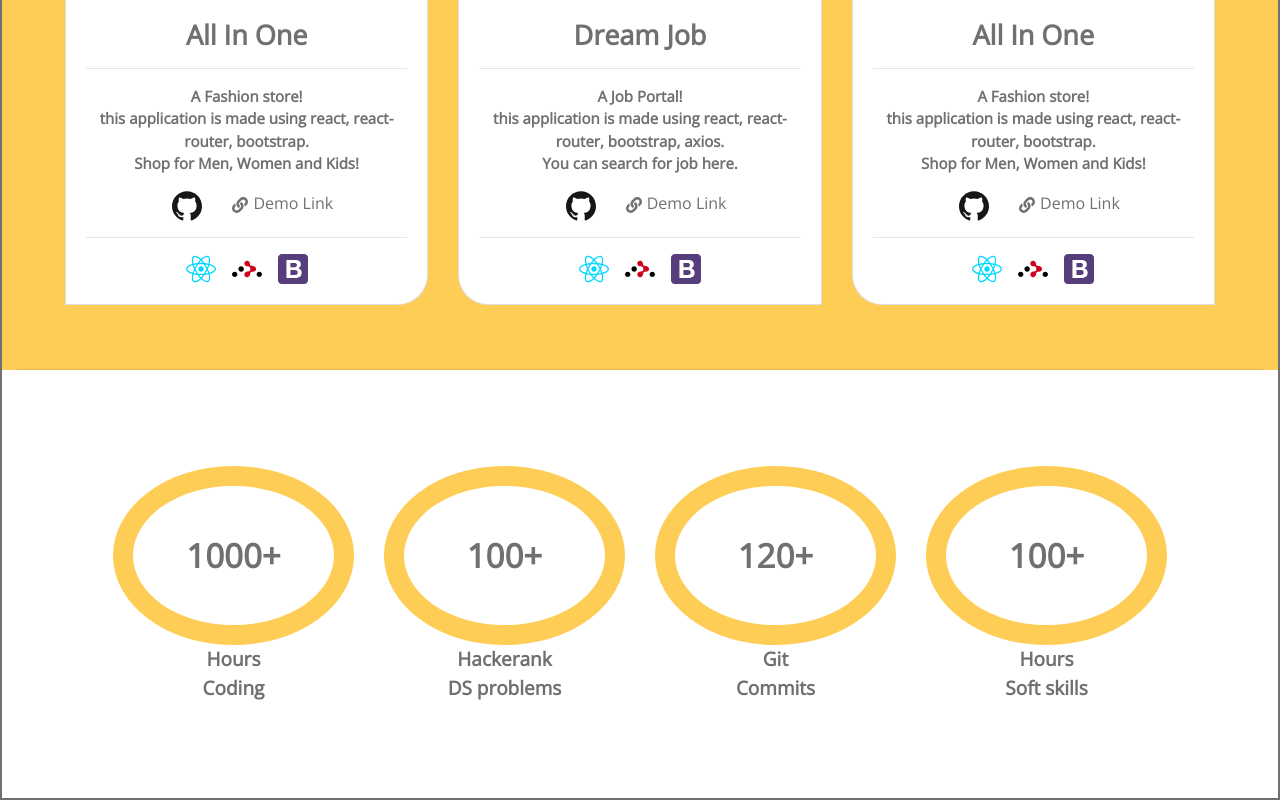
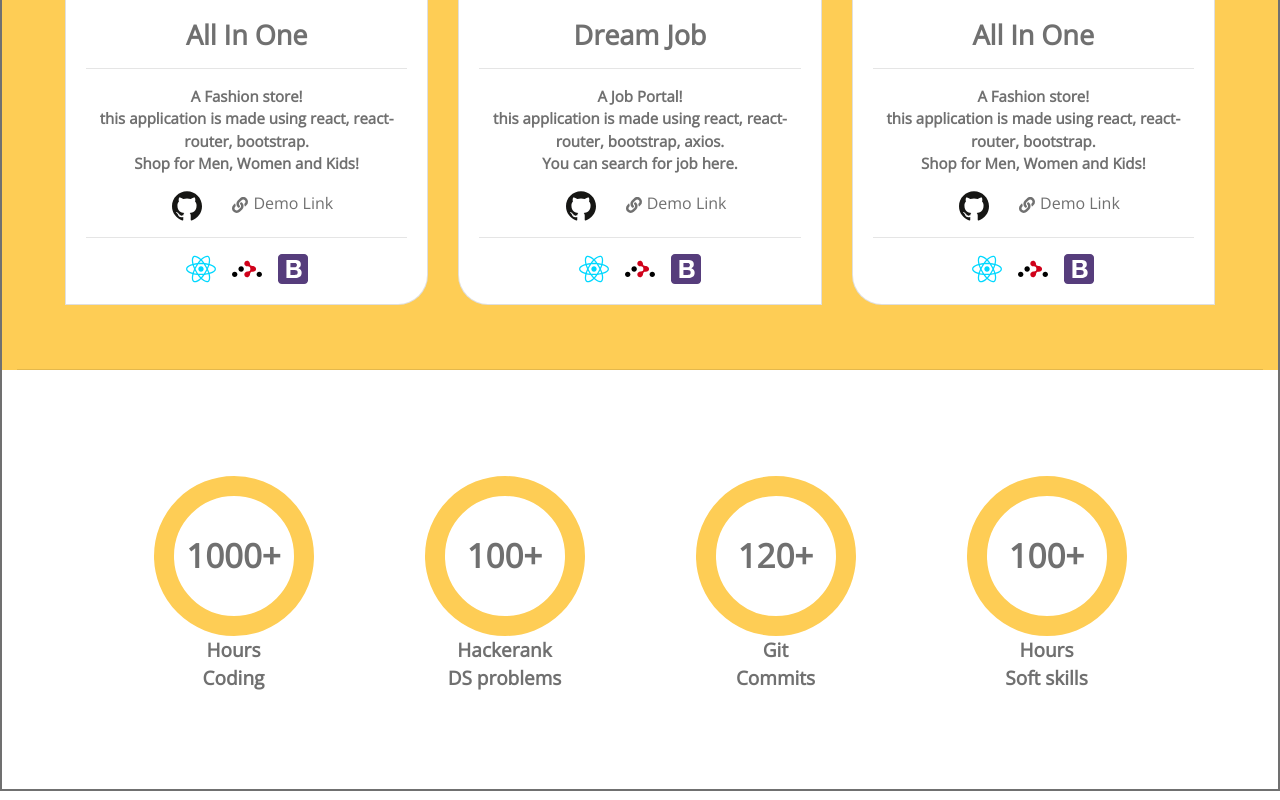
Before and after one commit to smullalkar/smullalkar_portfolio, a React (Create React App) app: page / in a window 1280 px wide. Shown: the part 2235-3035 px from the top of the page. Built offline with nearby package versions, Linux system fonts and the light colour scheme.

Commit message:
Portfolio

```diff
--- a/src/Components/Work.jsx
+++ b/src/Components/Work.jsx
@@ -6,8 +6,8 @@ export default function Work() {
         <div className='container-flow'>
             <div className='row m-5 p-5'>
                 <div className='col'>
-                    <h1 className={styles.work} style={{ padding: '50px', border: '20px solid #FECD55', borderRadius: '100%' }}>
-                        1000+
+                    <h1 className={styles.work} style={{ height:'160px', width:'160px',marginTop:'10px', border: '20px solid #FECD55', borderRadius: '100%' }}>
+                        <span style={{position:'relative', top:'40px'}}>1000+</span>
                     </h1>
                     <div className={styles.label} >
                         Hours <br />
@@ -15,8 +15,8 @@ export default function Work() {
                     </div>
                 </div>
                 <div className='col'>
-                    <h1 className={styles.work}  style={{ padding: '50px', border: '20px solid #FECD55', borderRadius: '100%' }}>
-                        100+
+                    <h1 className={styles.work}  style={{ height:'160px', width:'160px',marginTop:'10px', border: '20px solid #FECD55', borderRadius: '100%' }}>
+                    <span style={{position:'relative', top:'40px'}}>100+</span>
                     </h1>
                     <div className={styles.label}>
                         Hackerank <br />
@@ -24,8 +24,8 @@ export default function Work() {
                     </div>
                 </div>
                 <div className='col'>
-                    <h1 className={styles.work}  style={{ padding: '50px', border: '20px solid #FECD55', borderRadius: '100%' }}>
-                        120+
+                    <h1 className={styles.work}  style={{ height:'160px', width:'160px',marginTop:'10px', border: '20px solid #FECD55', borderRadius: '100%' }}>
+                    <span style={{position:'relative', top:'40px'}}>120+</span>
                     </h1>
                     <div className={styles.label}>
                         Git <br />
@@ -33,8 +33,8 @@ export default function Work() {
                     </div>
                 </div>
                 <div className='col'>
-                    <h1 className={styles.work}  style={{ padding: '50px', border: '20px solid #FECD55', borderRadius: '100%' }}>
-                        100+
+                    <h1 className={styles.work}  style={{ height:'160px', width:'160px',marginTop:'10px', border: '20px solid #FECD55', borderRadius: '100%' }}>
+                    <span style={{position:'relative', top:'40px'}}>100+</span>
                     </h1>
                     <div className={styles.label}>
                         Hours <br />
```
